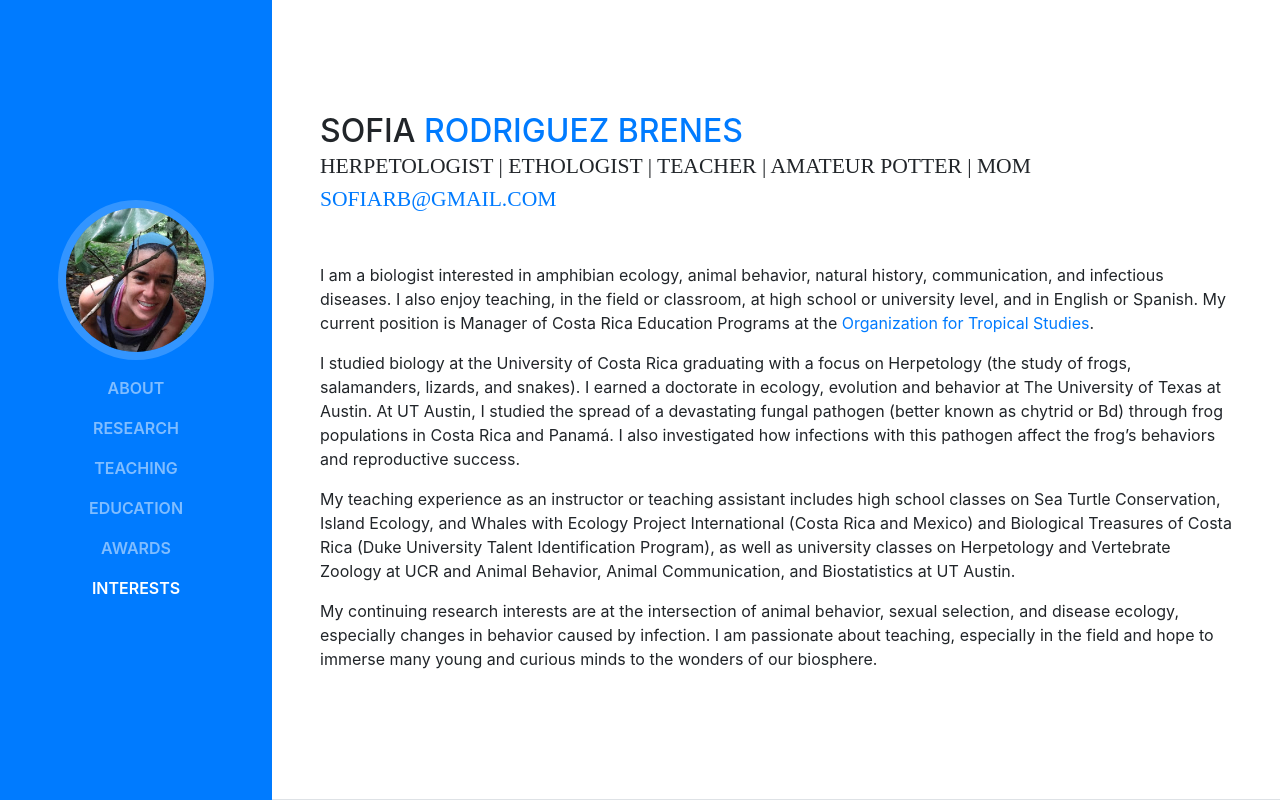
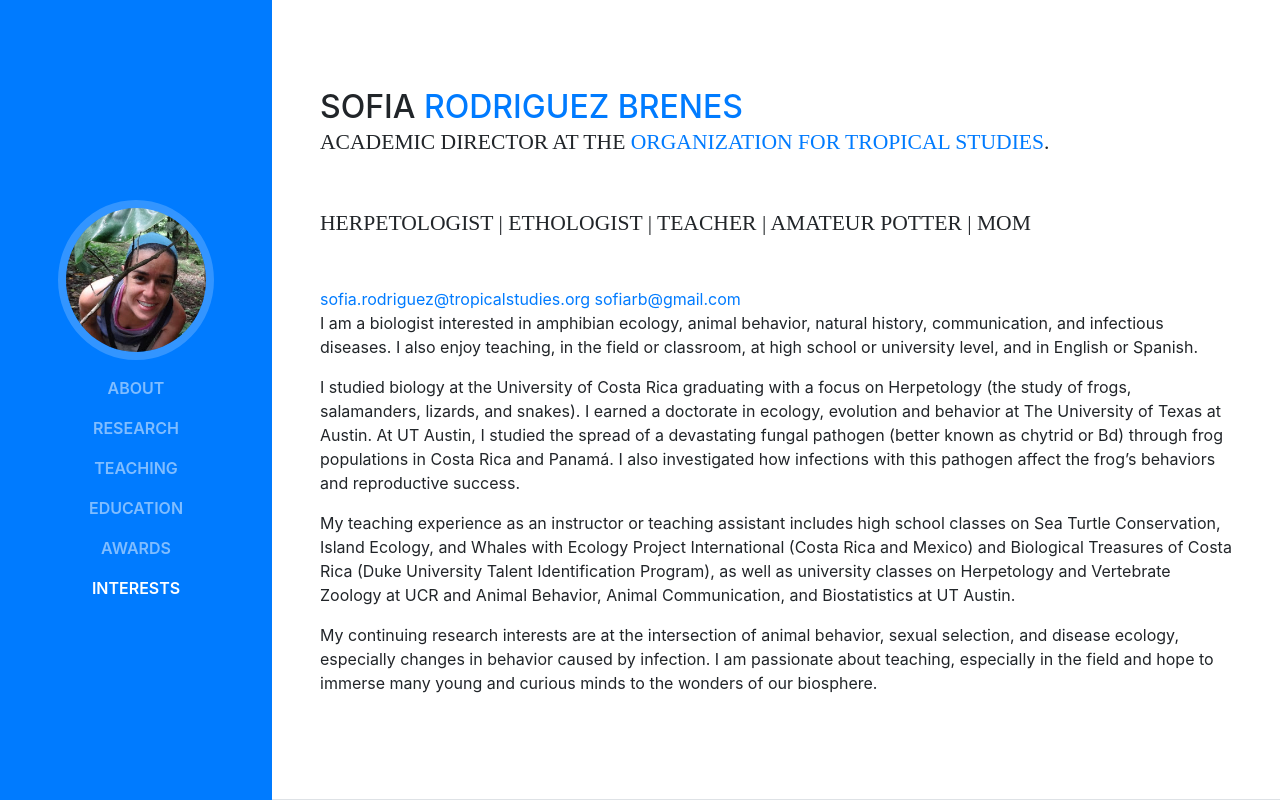
Before and after one commit to sofrog/sofrog, a website with bundled scripts: page index.html in a window 1280 px wide. Shown: the top 800 px of the page. Built offline with nearby package versions, Linux system fonts and the light colour scheme; a web font is replaced by a local one.

Commit message:
Update index.html

```diff
--- a/index.html
+++ b/index.html
@@ -68,10 +68,11 @@
           <h2 class="mb-0">Sofia
             <span class="text-primary">Rodriguez Brenes</span>
           </h2>
-          <div class="subheading mb-5">herpetologist | ethologist | teacher | amateur potter | mom
-          <div><a href="mailto:sofiarb@gmail.com">sofiarb@gmail.com</a></div>
-          </div>
-          <p class="mb-3">I am a biologist interested in amphibian ecology, animal behavior, natural history, communication, and infectious diseases. I also enjoy teaching, in the field or classroom, at high school or university level, and in English or Spanish. My current position is Manager of Costa Rica Education Programs at the <a href="https://tropicalstudies.org/">Organization for Tropical Studies</a>.</p>
+          <div class="subheading mb-5">Academic Director at the <a href="https://tropicalstudies.org/">Organization for Tropical Studies</a>.</div>
+          <div class="subheading mb-5">herpetologist | ethologist | teacher | amateur potter | mom</div>
+          <div><a href="mailto:sofia.rodriguez@tropicalstudies.org">sofia.rodriguez@tropicalstudies.org</a> <a href="mailto:sofiarb@gmail.com">sofiarb@gmail.com</a></div>
+
+          <p class="mb-3">I am a biologist interested in amphibian ecology, animal behavior, natural history, communication, and infectious diseases. I also enjoy teaching, in the field or classroom, at high school or university level, and in English or Spanish.</p>
           <p class="mb-3">I studied biology at the University of Costa Rica graduating with a focus on Herpetology (the study of frogs, salamanders, lizards, and snakes). I earned a doctorate in ecology, evolution and behavior at The University of Texas at Austin. At UT Austin, I studied the spread of a devastating fungal pathogen (better known as chytrid or Bd) through frog populations in Costa Rica and Panamá. I also investigated how infections with this pathogen affect the frog’s behaviors and reproductive success.</p>
           <p class="mb-3">My teaching experience as an instructor or teaching assistant includes high school classes on Sea Turtle Conservation, Island Ecology, and Whales with Ecology Project International (Costa Rica and Mexico) and Biological Treasures of Costa Rica (Duke University Talent Identification Program), as well as university classes on Herpetology and Vertebrate Zoology at UCR and Animal Behavior, Animal Communication, and Biostatistics at UT Austin.</p>
           <p class="mb-3">My continuing research interests are at the intersection of animal behavior, sexual selection, and disease ecology, especially changes in behavior caused by infection. I am passionate about teaching, especially in the field and hope to immerse many young and curious minds to the wonders of our biosphere.</p>
```
